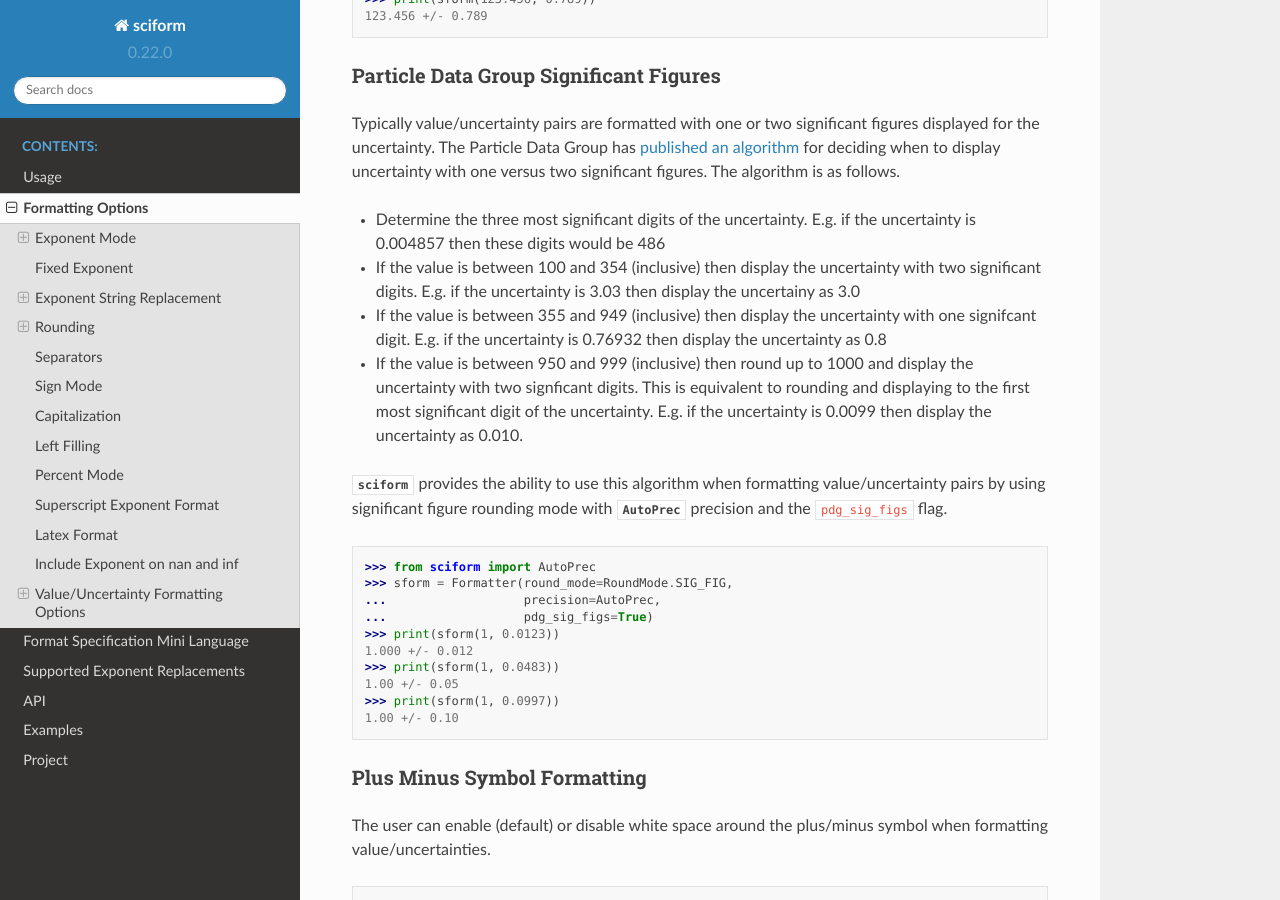
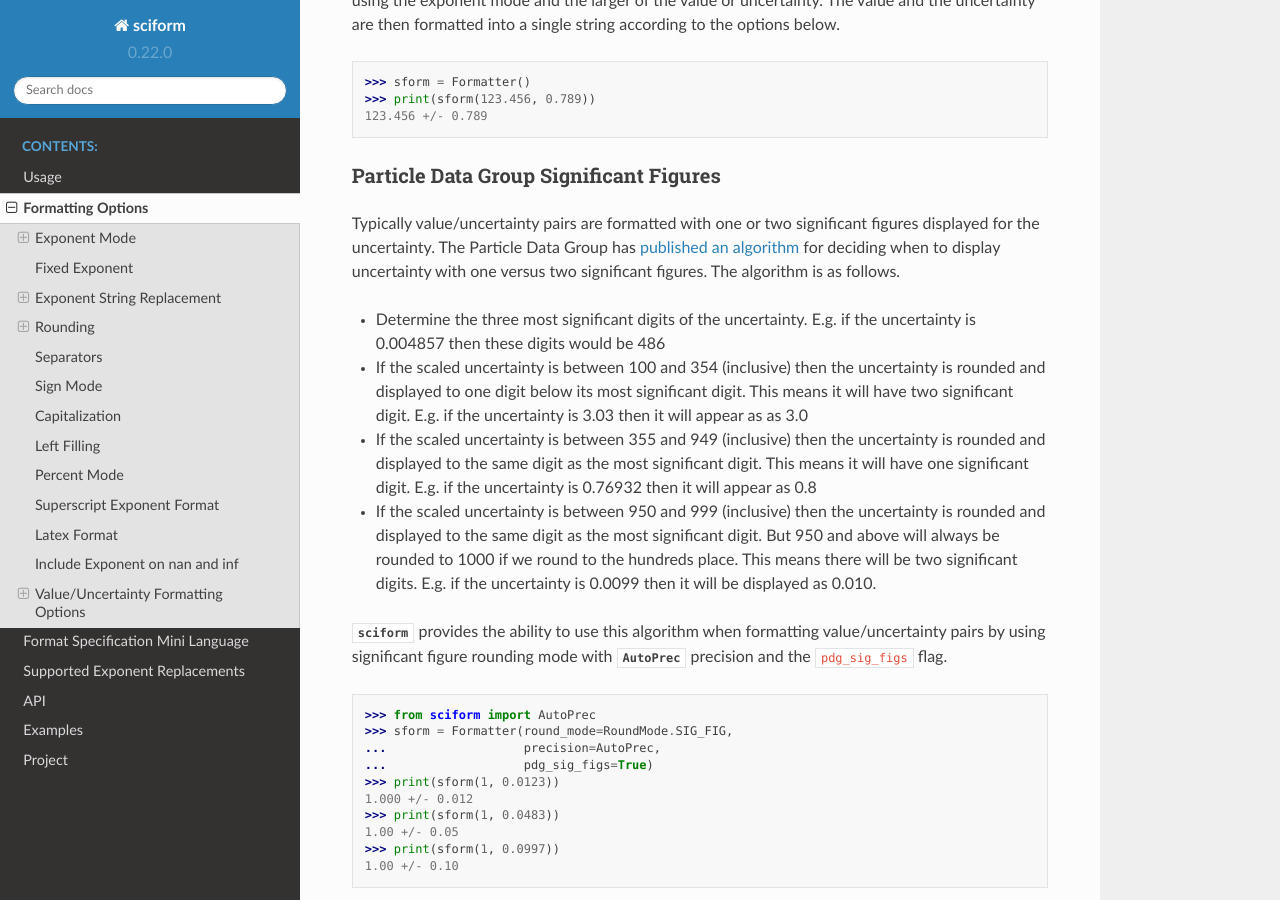
Before and after one commit to jagerber48/sciform, a Sphinx documentation site: the page built from docs/source/options.rst, in a window 1280 px wide and 900 px high, scrolled down 9523 px. Built offline with Sphinx 7.4.7 and the Read the Docs theme 2.0.0, drawn with Linux system fonts in a browser that asks for light colours; some of the changed text lies outside the part shown.

Commit message:
options documentation improvements

```diff
--- a/docs/source/options.rst
+++ b/docs/source/options.rst
@@ -260,27 +260,33 @@ exponent mode).
 This is taken into account before the final presentation.
 
 In both cases, if no explicit precision value or number of significant
-figures is supplied then the number is displayed as if no rounding
-occurs.
-That is, all digits, down the least significant, are displayed.
+figures is supplied then all digits of the number are displayed.
 To explicitly force this behavior use the :class:`AutoPrec` class by
-passsing ``precision=AutoPrec``.
+passing ``precision=AutoPrec``.
 This is the default value in the global configuration.
+
+If the number to be formatted is passed in as a :class:`float` (either
+to the :class:`Formatter`, :class:`SciNum`, or :class:`SciNumUnc`),
+then, if no precision or number of significant figures is supplied, the
+decimal digits of the :class:`float` are truncated to the minimum number
+of digits necessary for round-tripping.
 
 Significant Figures
 -------------------
 
 For significant figure rounding, first the digits place for the
-most-significant digit is identified.
-e.g. for ``12345.678`` the most-significant digit appears in the
+most-significant digit is identified, then the number is rounded to
+the specified number of significant figures below that digits place.
+E.g. for ``12345.678`` the most-significant digit appears in the
 ten-thousands, or 10\ :sup:`4`, place.
 To express this number to 4-significant digits means we should round it
 to the tens, or 10\ :sup:`1`, place resulting in ``12350``.
 
-Note that 1000 rounded to 2 significant figures is, of course, still
+Note that 1001 rounded to 1, 2, or 3 significant figures results in
 1000.
 This demonstrates that we can't determine how many significant figures
-a number was rounded to just by looking at the resulting string.
+a number was rounded to (or "how many significant figures a number has")
+just by looking at the resulting string.
 
 >>> from sciform import RoundMode
 >>> sform = Formatter(exp_mode=ExpMode.ENGINEERING,
@@ -540,17 +546,23 @@ The algorithm is as follows.
 
 * Determine the three most significant digits of the uncertainty. E.g.
   if the uncertainty is 0.004857 then these digits would be 486
-* If the value is between 100 and 354 (inclusive) then display the
-  uncertainty with two significant digits. E.g. if the uncertainty is
-  3.03 then display the uncertainy as 3.0
-* If the value is between 355 and 949 (inclusive) then display the
-  uncertainty with one signifcant digit. E.g. if the uncertainty is
-  0.76932 then display the uncertainty as 0.8
-* If the value is between 950 and 999 (inclusive) then round up to 1000
-  and display the uncertainty with two signficant digits. This is
-  equivalent to rounding and displaying to the first most significant
-  digit of the uncertainty. E.g. if the uncertainty is 0.0099 then
-  display the uncertainty as 0.010.
+* If the scaled uncertainty is between 100 and 354 (inclusive) then the
+  uncertainty is rounded and displayed to one digit below its most
+  significant digit.
+  This means it will have two significant digit.
+  E.g. if the uncertainty is 3.03 then it will appear as as 3.0
+* If the scaled uncertainty is between 355 and 949 (inclusive) then the
+  uncertainty is rounded and displayed to the same digit as the most
+  significant digit.
+  This means it will have one significant digit.
+  E.g. if the uncertainty is 0.76932 then it will appear as 0.8
+* If the scaled uncertainty is between 950 and 999 (inclusive) then the
+  uncertainty is rounded and displayed to the same digit as the most
+  significant digit.
+  But 950 and above will always be rounded to 1000 if we round to the
+  hundreds place.
+  This means there will be two significant digits.
+  E.g. if the uncertainty is 0.0099 then it will be displayed as 0.010.
 
 :mod:`sciform` provides the ability to use this algorithm when
 formatting value/uncertainty pairs by using significant figure rounding
```
Also changed, not shown: other parts of docs/source/options.rst (+2 -2 lines).
